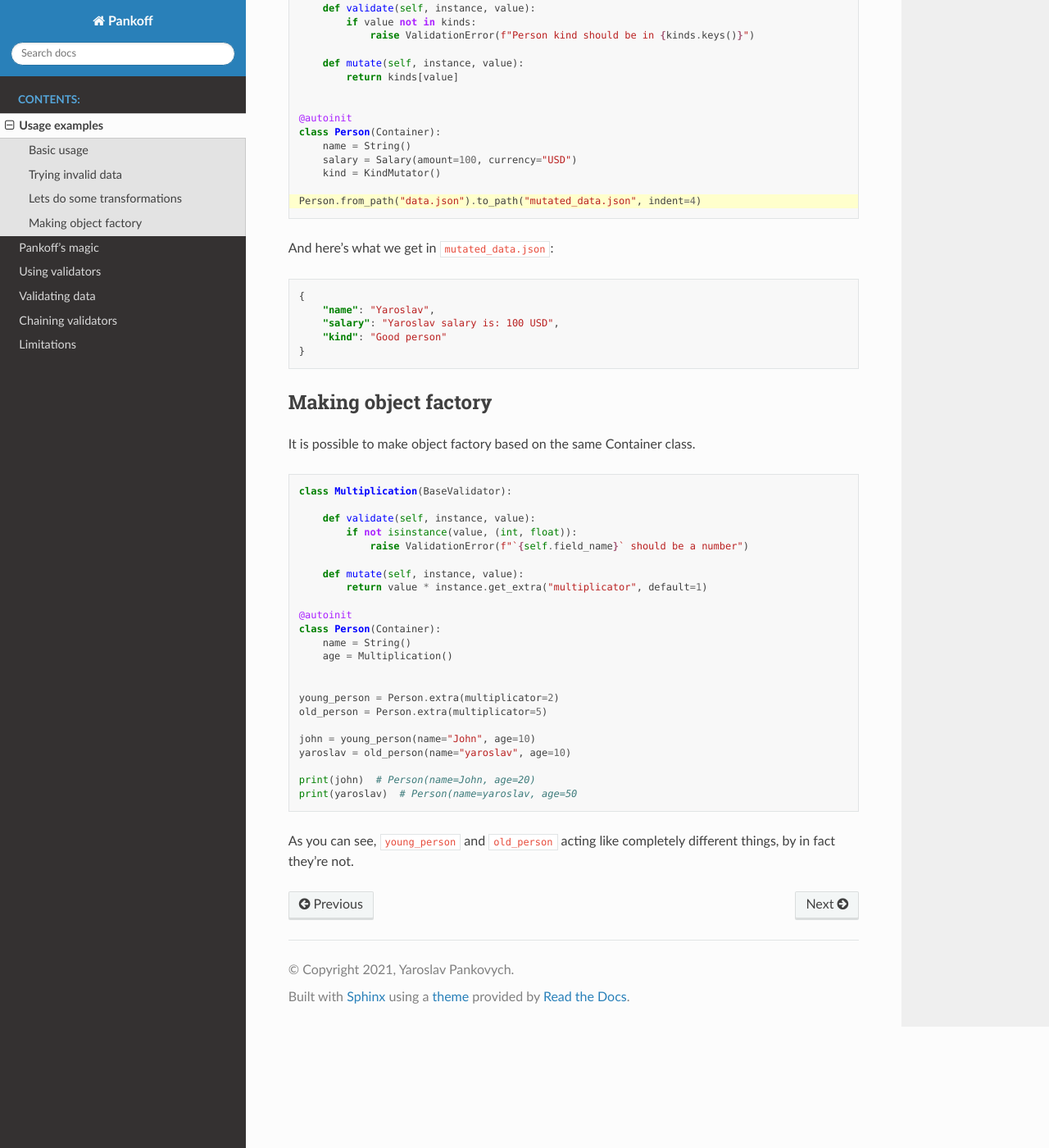
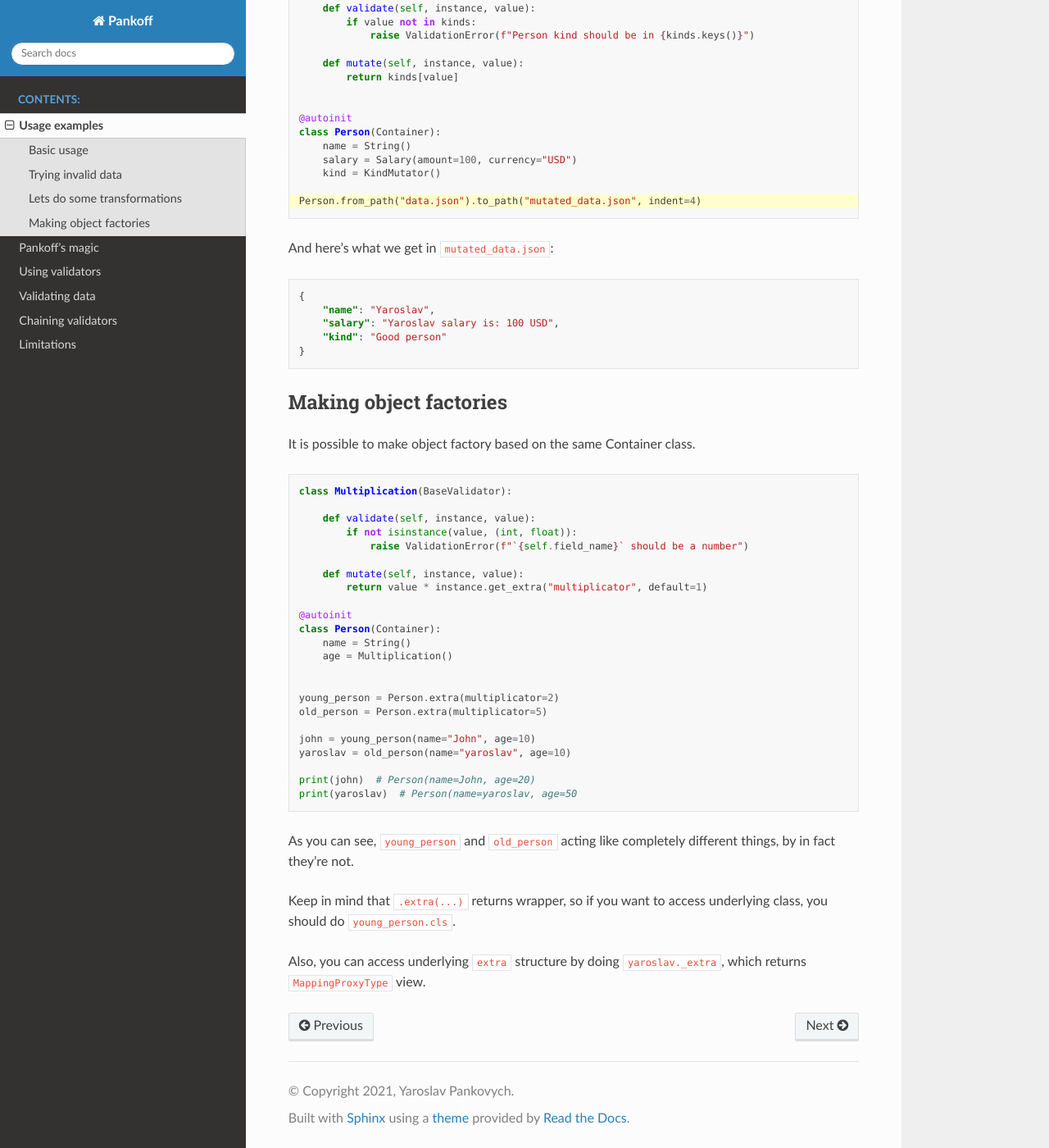
Before and after one commit to ypankovych/pankoff, a Sphinx documentation site: the page built from docs/source/usage.rst, in a window 1280 px wide and 1400 px high, scrolled down 2243 px. Shown: the whole window at 82% size. Built offline with Sphinx 7.4.7 and the Read the Docs theme 2.0.0, drawn with Linux system fonts in a browser that asks for light colours.

Commit message:
update docs

```diff
--- a/docs/source/usage.rst
+++ b/docs/source/usage.rst
@@ -147,8 +147,10 @@ And here's what we get in ``mutated_data.json``:
         "kind": "Good person"
     }
 
-Making object factory
----------------------
+.. _Making factories:
+
+Making object factories
+-----------------------
 
 It is possible to make object factory based on the same Container class.
 
@@ -179,3 +181,7 @@ It is possible to make object factory based on the same Container class.
     print(yaroslav)  # Person(name=yaroslav, age=50
 
 As you can see, ``young_person`` and ``old_person`` acting like completely different things, by in fact they're not.
+
+Keep in mind that ``.extra(...)`` returns wrapper, so if you want to access underlying class, you should do ``young_person.cls``.
+
+Also, you can access underlying ``extra`` structure by doing ``yaroslav._extra``, which returns ``MappingProxyType`` view.
```
Also changed, not shown: 1 other file.
